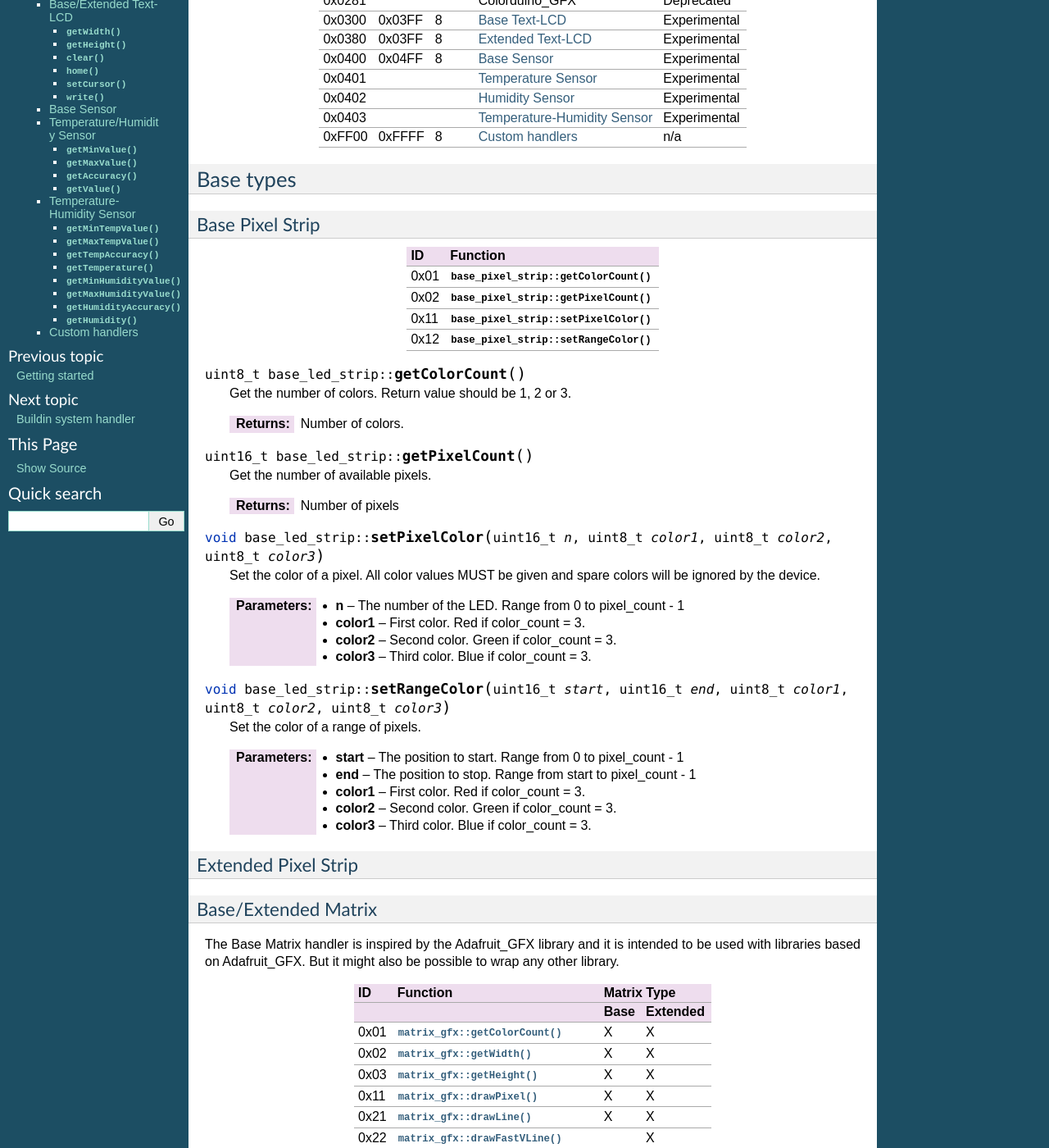
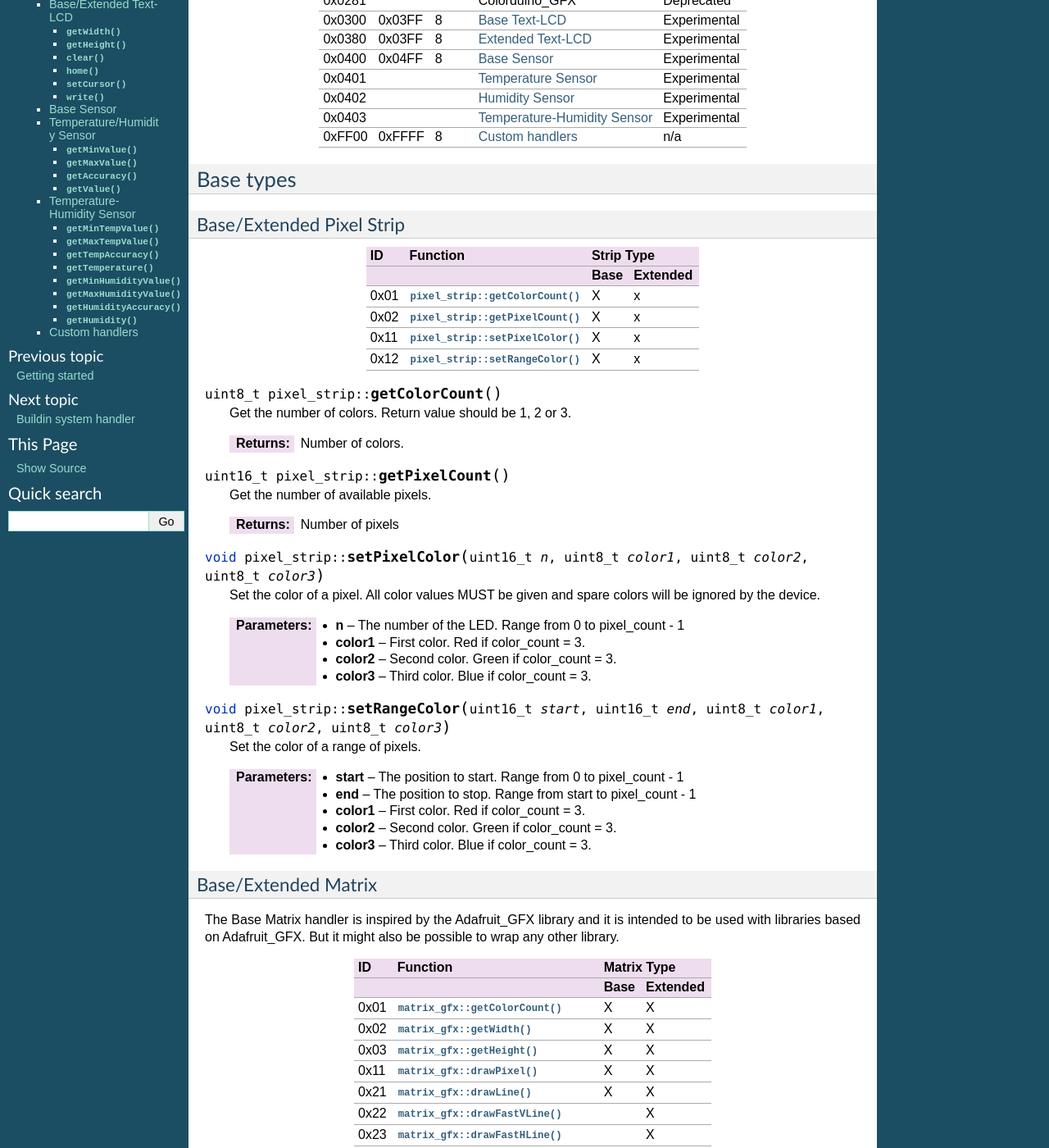
Before and after one commit to DinoTools/ArduRPC, a Sphinx documentation site: the page built from doc/source/user/handler.rst, in a window 1280 px wide and 1400 px high, scrolled down 685 px. Shown: the whole window at 82% size. Built offline with Sphinx 7.4.7, drawn with Linux system fonts in a browser that asks for light colours; some of the changed text lies outside the part shown.

Commit message:
doc - Improve pixel strip documentation

```diff
--- a/doc/source/user/handler.rst
+++ b/doc/source/user/handler.rst
@@ -22,9 +22,9 @@ To register a new handler type feel free to open a new request by using the `iss
 +--------+--------+------+-------------------------------------------------------------------------------+--------------+
 | Start  | End    | Mask | Name                                                                          | Status       |
 +========+========+======+===============================================================================+==============+
-| 0x0100 | 0x01FF |    8 | :ref:`Base Pixel Strip`                                                       | Beta         |
+| 0x0100 | 0x01FF |    8 | :ref:`Base Pixel Strip <Base Pixel Strip>`                                    | Beta         |
 +--------+--------+------+-------------------------------------------------------------------------------+--------------+
-| 0x0180 | 0x01FF |    9 | :ref:`Extended Pixel Strip`                                                   | Experimental |
+| 0x0180 | 0x01FF |    9 | :ref:`Extended Pixel Strip <Extended Pixel Strip>`                            | Experimental |
 +--------+--------+------+-------------------------------------------------------------------------------+--------------+
 | 0x0181          |      | Adafruit_NeoPixel                                                             | Deprecated   |
 +--------+--------+------+-------------------------------------------------------------------------------+--------------+
@@ -53,35 +53,38 @@ Base types
 ----------
 
 .. _base pixel strip:
+.. _extended pixel strip:
 
-Base Pixel Strip
-~~~~~~~~~~~~~~~~
+Base/Extended Pixel Strip
+~~~~~~~~~~~~~~~~~~~~~~~~~
 
-+------+----------------------------------------------+
-| ID   | Function                                     |
-+======+==============================================+
-| 0x01 | :cpp:func:`base_pixel_strip::getColorCount`  |
-+------+----------------------------------------------+
-| 0x02 | :cpp:func:`base_pixel_strip::getPixelCount`  |
-+------+----------------------------------------------+
-| 0x11 | :cpp:func:`base_pixel_strip::setPixelColor`  |
-+------+----------------------------------------------+
-| 0x12 | :cpp:func:`base_pixel_strip::setRangeColor`  |
-+------+----------------------------------------------+
++------+----------------------------------------------+-----------------+
+| ID   | Function                                     | Strip Type      |
++------+----------------------------------------------+------+----------+
+|      |                                              | Base | Extended |
++======+==============================================+======+==========+
+| 0x01 | :cpp:func:`pixel_strip::getColorCount`       | X    | x        |
++------+----------------------------------------------+------+----------+
+| 0x02 | :cpp:func:`pixel_strip::getPixelCount`       | X    | x        |
++------+----------------------------------------------+------+----------+
+| 0x11 | :cpp:func:`pixel_strip::setPixelColor`       | X    | x        |
++------+----------------------------------------------+------+----------+
+| 0x12 | :cpp:func:`pixel_strip::setRangeColor`       | X    | x        |
++------+----------------------------------------------+------+----------+
 
-.. cpp:function:: uint8_t base_led_strip::getColorCount()
+.. cpp:function:: uint8_t pixel_strip::getColorCount()
 
     Get the number of colors. Return value should be 1, 2 or 3.
 
     :return: Number of colors.
 
-.. cpp:function:: uint16_t base_led_strip::getPixelCount()
+.. cpp:function:: uint16_t pixel_strip::getPixelCount()
 
     Get the number of available pixels.
 
     :return: Number of pixels
 
-.. cpp:function:: void base_led_strip::setPixelColor(uint16_t n, uint8_t color1, uint8_t color2, uint8_t color3)
+.. cpp:function:: void pixel_strip::setPixelColor(uint16_t n, uint8_t color1, uint8_t color2, uint8_t color3)
 
     Set the color of a pixel. All color values MUST be given and spare colors will be ignored by the device.
 
@@ -90,7 +93,7 @@ Base Pixel Strip
     :param color2: Second color. Green if color_count = 3.
     :param color3: Third color. Blue if color_count = 3.
 
-.. cpp:function:: void base_led_strip::setRangeColor(uint16_t start, uint16_t end, uint8_t color1, uint8_t color2, uint8_t color3)
+.. cpp:function:: void pixel_strip::setRangeColor(uint16_t start, uint16_t end, uint8_t color1, uint8_t color2, uint8_t color3)
 
     Set the color of a range of pixels.
 
@@ -100,11 +103,6 @@ Base Pixel Strip
     :param color2: Second color. Green if color_count = 3.
     :param color3: Third color. Blue if color_count = 3.
 
-
-.. _extended pixel strip:
-
-Extended Pixel Strip
-~~~~~~~~~~~~~~~~~~~~
 
 .. _Base Matrix:
 .. _Extended Matrix:
```
